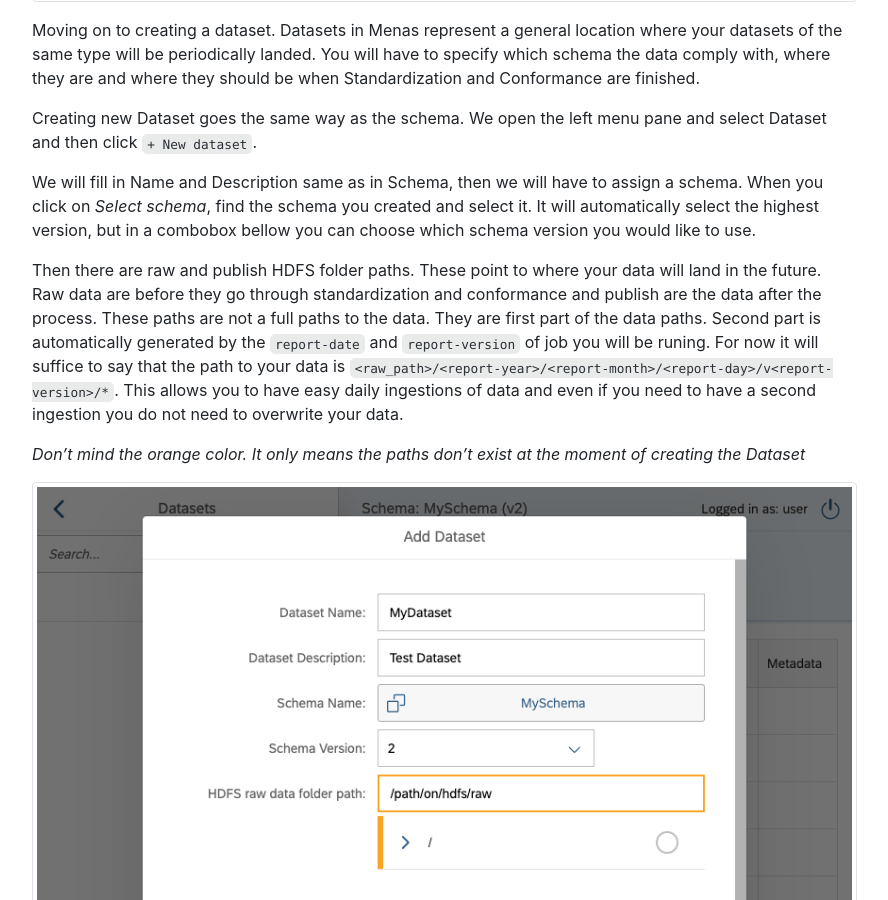
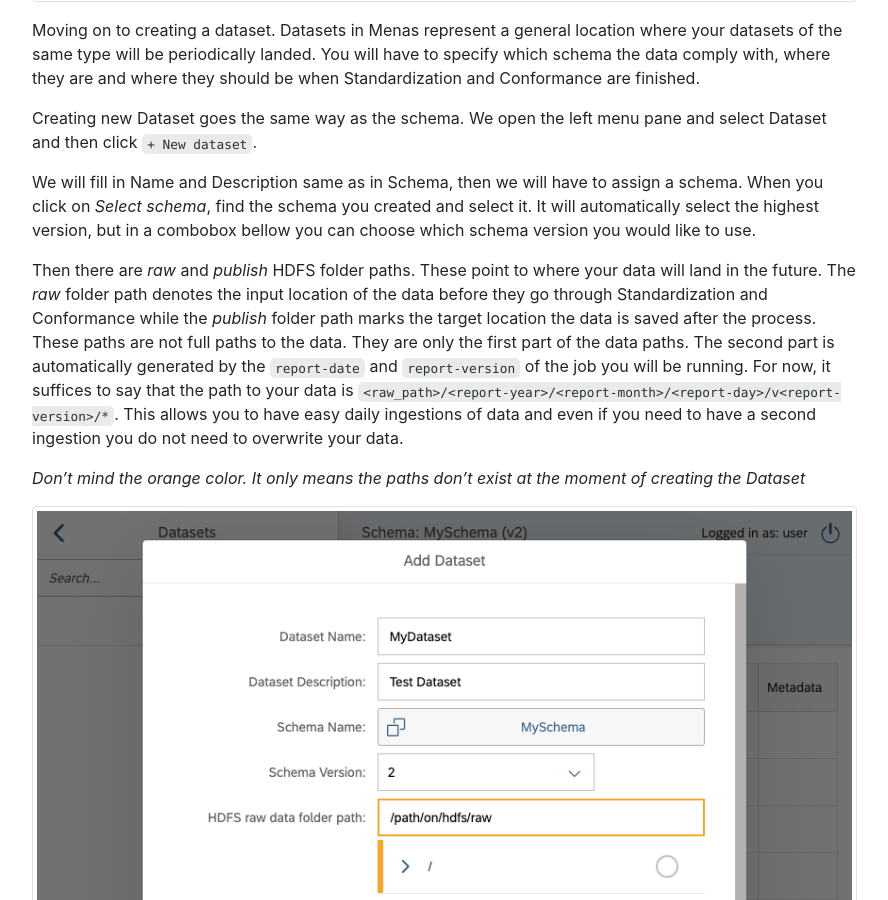
Before and after one commit to AbsaOSS/enceladus, a Jekyll site: the page built from _docs/2.0.0/usage/menas-quick-start.md, in a window 1280 px wide and 900 px high, scrolled down 8254 px. Shown: the whole window, without its empty margins (338-1226 px from the left). Built offline with Jekyll 4.4.1, drawn with Linux system fonts in a browser that asks for light colours; nearby versions of some CDN libraries.

Commit message:
Update _docs/2.0.0/usage/menas-quick-start.md
Co-authored-by: Daniel K <dk1844@gmail.com>

```diff
--- a/_docs/2.0.0/usage/menas-quick-start.md
+++ b/_docs/2.0.0/usage/menas-quick-start.md
@@ -70,7 +70,7 @@ Creating new Dataset goes the same way as the schema. We open the left menu pane
 
 We will fill in Name and Description same as in Schema, then we will have to assign a schema. When you click on _Select schema_, find the schema you created and select it. It will automatically select the highest version, but in a combobox bellow you can choose which schema version you would like to use.
 
-Then there are raw and publish HDFS folder paths. These point to where your data will land in the future. Raw data are before they go through standardization and conformance and publish are the data after the process. These paths are not a full paths to the data. They are first part of the data paths. Second part is automatically generated by the `report-date` and `report-version` of job you will be runing. For now it will suffice to say that the path to your data is `<raw_path>/<report-year>/<report-month>/<report-day>/v<report-version>/*`. This allows you to have easy daily ingestions of data and even if you need to have a second ingestion you do not need to overwrite your data.
+Then there are _raw_ and _publish_ HDFS folder paths. These point to where your data will land in the future. The _raw_ folder path denotes the input location of the data before they go through Standardization and Conformance while the _publish_ folder path marks the target location the data is saved after the process. These paths are not full paths to the data. They are only the first part of the data paths. The second part is automatically generated by the `report-date` and `report-version` of the job you will be running. For now, it suffices to say that the path to your data is `<raw_path>/<report-year>/<report-month>/<report-day>/v<report-version>/*`. This allows you to have easy daily ingestions of data and even if you need to have a second ingestion you do not need to overwrite your data.
 
 _Don't mind the orange color. It only means the paths don't exist at the moment of creating the Dataset_
 
```
